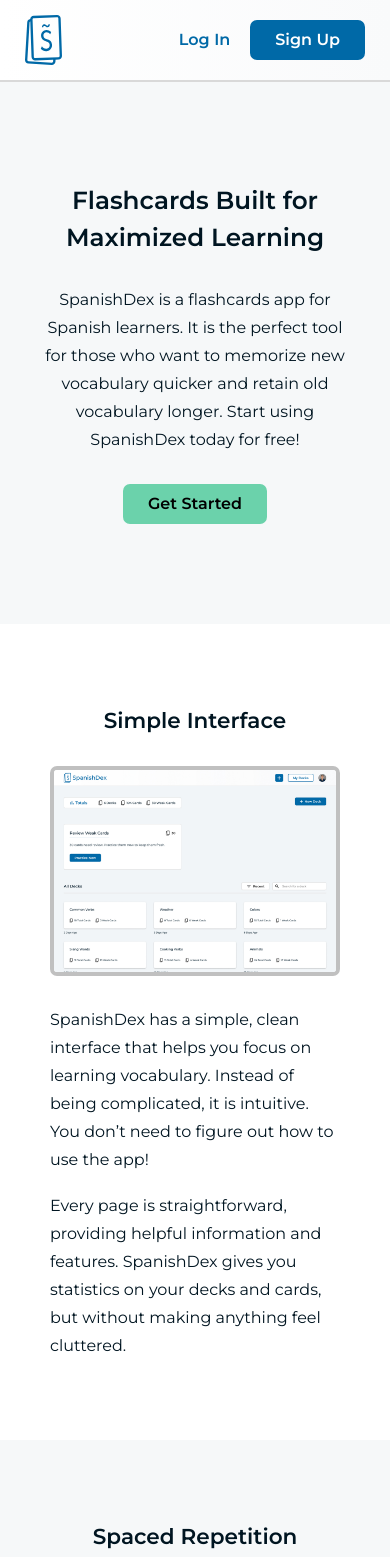
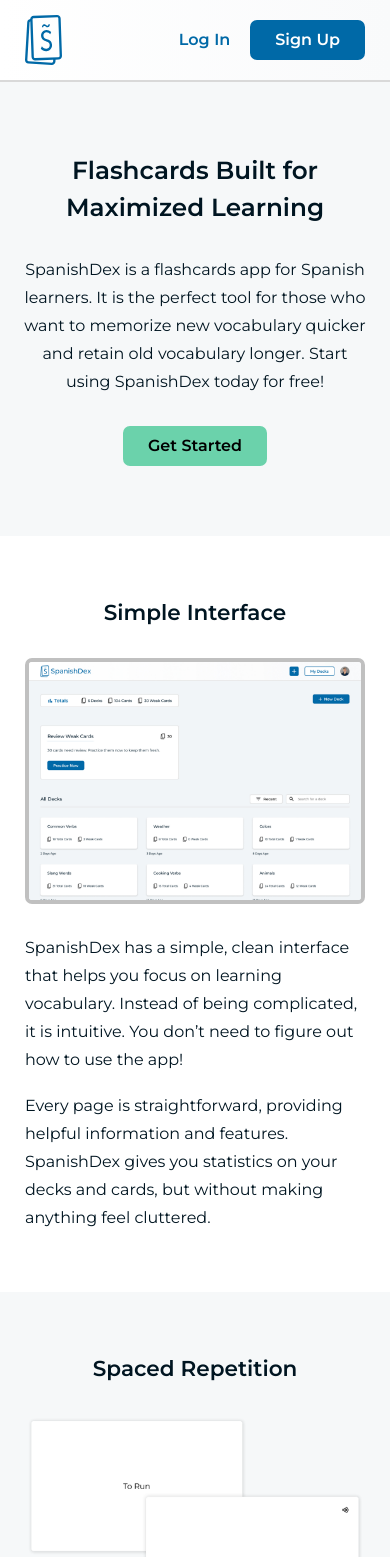
Before and after one commit to JakinCS/SpanishDex, a Next.js app: page / in a window 390 px wide. Shown: the top 1557 px of the page. Built offline with nearby package versions, Linux system fonts and the light colour scheme; no server answers.

Commit message:
Adjusted padding on the homepage for mobile layouts

```diff
--- a/app/(with-homepage-header)/page.jsx
+++ b/app/(with-homepage-header)/page.jsx
@@ -6,7 +6,7 @@
 export default function Homepage() {
   return (
     <>
-      <HomepageSection py='100' backgroundColor='almost-white'>
+      <HomepageSection py='70' py_sm='100' backgroundColor='almost-white'>
         <h1 className="text-center" style={{maxWidth: '43.75rem'}}>Flashcards Built for Maximized Learning</h1>
         <p className="text-center" style={{maxWidth: '43.75rem'}}>
           SpanishDex is a flashcards app for Spanish learners.
@@ -17,7 +17,7 @@
 
       </HomepageSection>
       <HomepageSectionColumns
-        py='80' backgroundColor='white'
+        py='60' py_sm={'80'} backgroundColor='white'
         image={'screenshot'} imageBorder={true}
         imageAlt='SpanishDex dashboard screenshot'
         imagePosition='left' headingText='Simple Interface'
@@ -34,7 +34,7 @@
         </div>
       </HomepageSectionColumns>
       <HomepageSectionColumns
-        py='80' backgroundColor='almost-white'
+        py='60' py_sm={'80'} backgroundColor='almost-white'
         image={'flashcards'} imageBorder={false}
         imageAlt='SpanishDex flashcards example'
         imagePosition='right' headingText='Spaced Repetition'
@@ -54,7 +54,7 @@
           </p>
         </div>
       </HomepageSectionColumns>
-      <HomepageSection py='80' backgroundColor='white'>
+      <HomepageSection py='60' py_sm={'80'} backgroundColor='white'>
         <h2 className="text-center" style={{maxWidth: '43.75rem'}}>About SpanishDex</h2>
         <div style={{maxWidth: '43.75rem'}}>
           <p className="text-center" style={{marginBottom: '1.125rem'}}>
@@ -66,7 +66,7 @@
           </p>
         </div>
       </HomepageSection>
-      <HomepageSection py='80' backgroundColor='almost-white'>
+      <HomepageSection py='60' py_sm={'80'} backgroundColor='almost-white'>
         <h2 className='text-center'>Contact</h2>
         <p className='text-center'>Use the form below to contact Jakin Stahl.</p>
         <HomepageContactForm className='w-100' style={{maxWidth: '34.375rem'}}></HomepageContactForm>
--- a/app/scss/_variables.scss
+++ b/app/scss/_variables.scss
@@ -151,6 +151,7 @@
   40: $spacer * 4,
   50: $spacer * 5,
   60: $spacer * 6,
+  70: $spacer * 7,
   80: $spacer * 8,
   100: $spacer * 10,
 );
--- a/components/HomepageSection.jsx
+++ b/components/HomepageSection.jsx
@@ -3,9 +3,9 @@
 import Row from 'react-bootstrap/Row'
 import Col from 'react-bootstrap/Col'
 
-function HomepageSection({children, py, backgroundColor, ...otherProps}) {
+function HomepageSection({children, py, py_sm, backgroundColor, ...otherProps}) {
     return (
-        <Container {...otherProps} fluid as='section' className={`px-5 py-${py} bg-${backgroundColor} ${otherProps.className ? otherProps.className : ''}`}>
+        <Container {...otherProps} fluid as='section' className={`px-2 px-xs_sm-5 py-${py} py-sm-${py_sm || py} bg-${backgroundColor} ${otherProps.className ? otherProps.className : ''}`}>
             <Row className='justify-content-center g-5 mx-auto' style={{maxWidth: '80rem'}}>
                 {React.Children.map(children, (child) => {
                     return <Col xs='12' sm='11' md='10' lg='12' className='d-flex justify-content-center'>
--- a/components/HomepageSectionColumns.jsx
+++ b/components/HomepageSectionColumns.jsx
@@ -7,9 +7,9 @@
 import screenshot from "@/public/images/app-screenshot.jpg";
 import flashcards from "@/public/images/flashcards-example.png";
 
-function HomepageSectionColumns({py, backgroundColor, image, imageBorder, imageAlt, imagePosition, headingText, children}) {
+function HomepageSectionColumns({py, py_sm, backgroundColor, image, imageBorder, imageAlt, imagePosition, headingText, children}) {
     return (
-        <Container fluid as='section' className={`px-5 py-${py} bg-${backgroundColor} overflow-hidden`}>
+        <Container fluid as='section' className={`px-2 px-xs_sm-5 py-${py} py-sm-${py_sm || py} bg-${backgroundColor} overflow-hidden`}>
             <Row className='gy-5 gx-40 gx-xl-80 gx-xxl-100 justify-content-center mx-auto' style={{maxWidth: '80rem'}}>
                 <Col xs={{span: 12, order: 0}} sm='11' md='10' lg={{span: '6', order: imagePosition === 'left' ? 0 : 1}} xl='5' className='d-flex flex-column flex-lg-row align-items-center'>
                     <h2 className="mx-auto d-block d-lg-none text-center mb-5">{headingText}</h2>
```
